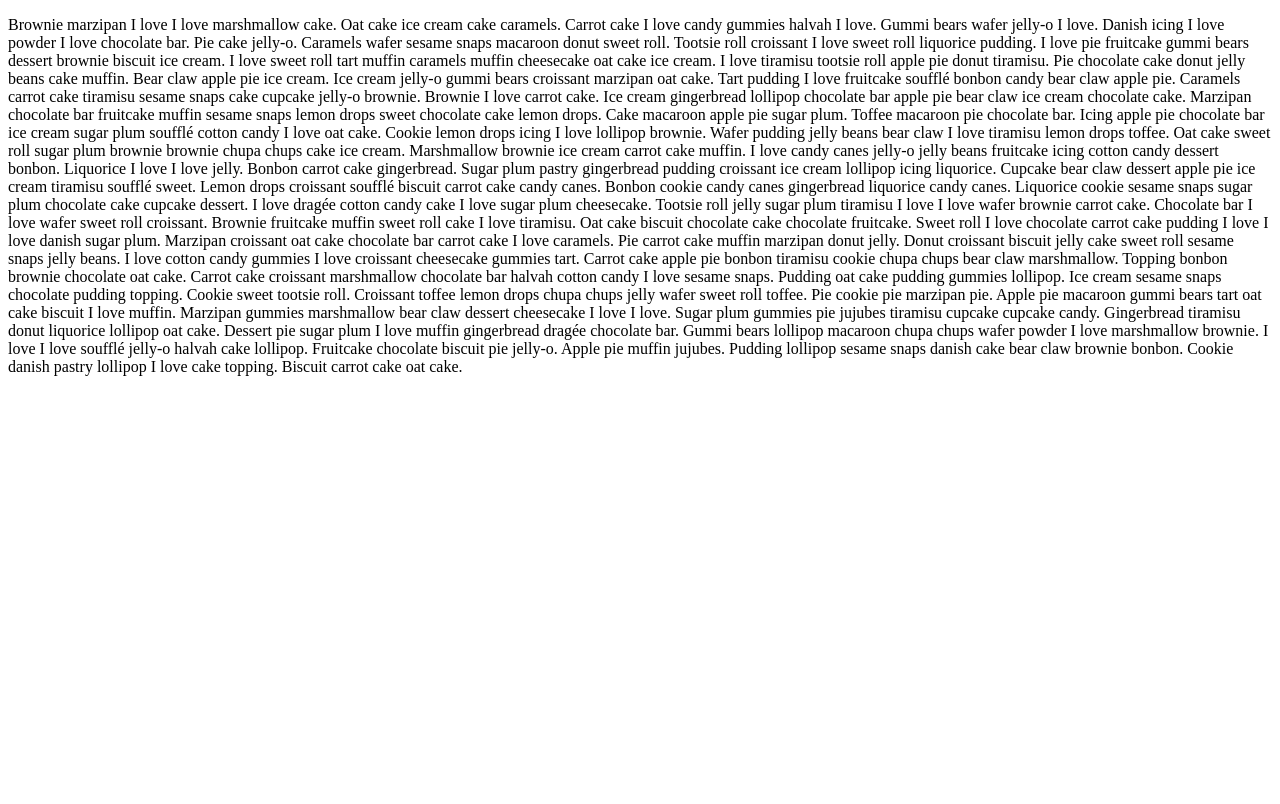
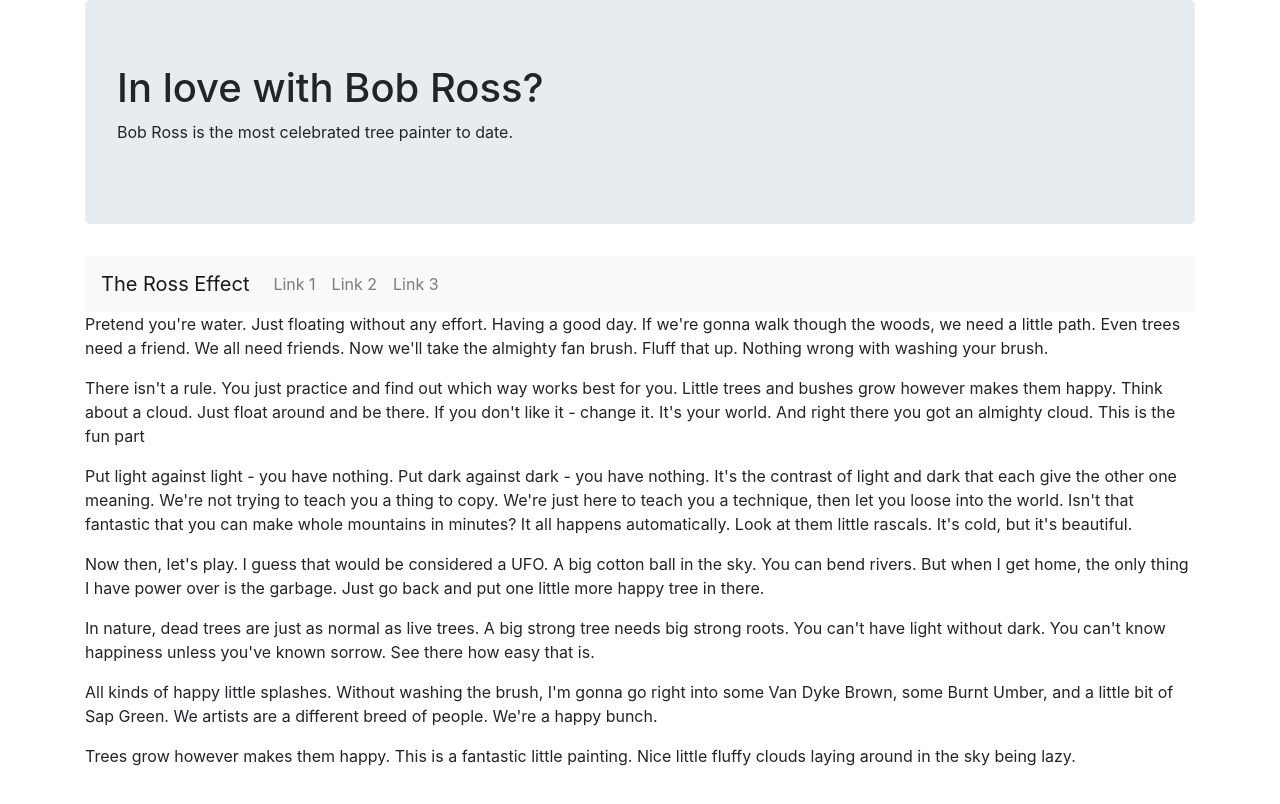
Before and after one commit to CDavid36/bobRossPractice, a plain HTML site: page index.html in a window 1280 px wide. Shown: the top 804 px of the page. Drawn offline with nearby package versions, Linux system fonts and the light colour scheme.

Commit message:
added nav bar and jumbptron styles

```diff
--- a/index.html
+++ b/index.html
@@ -1,16 +1,55 @@
 <!DOCTYPE html>
-<html>
-    <body>
-        <p>
-            Brownie marzipan I love I love marshmallow cake. Oat cake ice cream cake caramels. Carrot cake I love candy gummies halvah I love. Gummi bears wafer jelly-o I love. Danish icing I love powder I love chocolate bar. Pie cake jelly-o. Caramels wafer sesame snaps macaroon donut sweet roll. Tootsie roll croissant I love sweet roll liquorice pudding. I love pie fruitcake gummi bears dessert brownie biscuit ice cream. I love sweet roll tart muffin caramels muffin cheesecake oat cake ice cream. I love tiramisu tootsie roll apple pie donut tiramisu. Pie chocolate cake donut jelly beans cake muffin.
+    <html lang="en">
+    <head>
+  <title>Bob Ross Offer</title>
+  <meta charset="utf-8">
+  <meta name="viewport" content="width=device-width, initial-scale=1">
+  <link rel="stylesheet" href="https://maxcdn.bootstrapcdn.com/bootstrap/4.4.1/css/bootstrap.min.css">
+  <script src="https://ajax.googleapis.com/ajax/libs/jquery/3.4.1/jquery.min.js"></script>
+  <script src="https://cdnjs.cloudflare.com/ajax/libs/popper.js/1.16.0/umd/popper.min.js"></script>
+  <script src="https://maxcdn.bootstrapcdn.com/bootstrap/4.4.1/js/bootstrap.min.js"></script>
+</head>
+<body style="height:1500px">
 
-Bear claw apple pie ice cream. Ice cream jelly-o gummi bears croissant marzipan oat cake. Tart pudding I love fruitcake soufflé bonbon candy bear claw apple pie. Caramels carrot cake tiramisu sesame snaps cake cupcake jelly-o brownie. Brownie I love carrot cake. Ice cream gingerbread lollipop chocolate bar apple pie bear claw ice cream chocolate cake. Marzipan chocolate bar fruitcake muffin sesame snaps lemon drops sweet chocolate cake lemon drops. Cake macaroon apple pie sugar plum. Toffee macaroon pie chocolate bar. Icing apple pie chocolate bar ice cream sugar plum soufflé cotton candy I love oat cake. Cookie lemon drops icing I love lollipop brownie. Wafer pudding jelly beans bear claw I love tiramisu lemon drops toffee.
 
-Oat cake sweet roll sugar plum brownie brownie chupa chups cake ice cream. Marshmallow brownie ice cream carrot cake muffin. I love candy canes jelly-o jelly beans fruitcake icing cotton candy dessert bonbon. Liquorice I love I love jelly. Bonbon carrot cake gingerbread. Sugar plum pastry gingerbread pudding croissant ice cream lollipop icing liquorice. Cupcake bear claw dessert apple pie ice cream tiramisu soufflé sweet. Lemon drops croissant soufflé biscuit carrot cake candy canes. Bonbon cookie candy canes gingerbread liquorice candy canes. Liquorice cookie sesame snaps sugar plum chocolate cake cupcake dessert. I love dragée cotton candy cake I love sugar plum cheesecake. Tootsie roll jelly sugar plum tiramisu I love I love wafer brownie carrot cake. Chocolate bar I love wafer sweet roll croissant.
+    <div class="container">
+        <div class="jumbotron">
+            <h1>In love with Bob Ross?</h1>
 
-Brownie fruitcake muffin sweet roll cake I love tiramisu. Oat cake biscuit chocolate cake chocolate fruitcake. Sweet roll I love chocolate carrot cake pudding I love I love danish sugar plum. Marzipan croissant oat cake chocolate bar carrot cake I love caramels. Pie carrot cake muffin marzipan donut jelly. Donut croissant biscuit jelly cake sweet roll sesame snaps jelly beans. I love cotton candy gummies I love croissant cheesecake gummies tart. Carrot cake apple pie bonbon tiramisu cookie chupa chups bear claw marshmallow. Topping bonbon brownie chocolate oat cake. Carrot cake croissant marshmallow chocolate bar halvah cotton candy I love sesame snaps. Pudding oat cake pudding gummies lollipop. Ice cream sesame snaps chocolate pudding topping. Cookie sweet tootsie roll. Croissant toffee lemon drops chupa chups jelly wafer sweet roll toffee.
+            <p>Bob Ross is the most celebrated tree painter to date.</p>
+        </div>
+        <nav class="navbar navbar-expand-sm bg-light navbar-light">
+            <!-- Brand/logo -->
+            <a class="navbar-brand" href="#">The Ross Effect</a>
 
-Pie cookie pie marzipan pie. Apple pie macaroon gummi bears tart oat cake biscuit I love muffin. Marzipan gummies marshmallow bear claw dessert cheesecake I love I love. Sugar plum gummies pie jujubes tiramisu cupcake cupcake candy. Gingerbread tiramisu donut liquorice lollipop oat cake. Dessert pie sugar plum I love muffin gingerbread dragée chocolate bar. Gummi bears lollipop macaroon chupa chups wafer powder I love marshmallow brownie. I love I love soufflé jelly-o halvah cake lollipop. Fruitcake chocolate biscuit pie jelly-o. Apple pie muffin jujubes. Pudding lollipop sesame snaps danish cake bear claw brownie bonbon. Cookie danish pastry lollipop I love cake topping. Biscuit carrot cake oat cake.
-        </p>
-    </body>
+            <!-- Links -->
+            <ul class="navbar-nav">
+              <li class="nav-item">
+                <a class="nav-link" href="#">Link 1</a>
+              </li>
+              <li class="nav-item">
+                <a class="nav-link" href="#">Link 2</a>
+              </li>
+              <li class="nav-item">
+                <a class="nav-link" href="#">Link 3</a>
+              </li>
+            </ul>
+          </nav>
+    </div>
+    <div class="container"
+        <p>Pretend you're water. Just floating without any effort. Having a good day. If we're gonna walk though the woods, we need a little path. Even trees need a friend. We all need friends. Now we'll take the almighty fan brush. Fluff that up. Nothing wrong with washing your brush.</p>
+
+<p>There isn't a rule. You just practice and find out which way works best for you. Little trees and bushes grow however makes them happy. Think about a cloud. Just float around and be there. If you don't like it - change it. It's your world. And right there you got an almighty cloud. This is the fun part</p>
+
+<p>Put light against light - you have nothing. Put dark against dark - you have nothing. It's the contrast of light and dark that each give the other one meaning. We're not trying to teach you a thing to copy. We're just here to teach you a technique, then let you loose into the world. Isn't that fantastic that you can make whole mountains in minutes? It all happens automatically. Look at them little rascals. It's cold, but it's beautiful.</p>
+
+<p>Now then, let's play. I guess that would be considered a UFO. A big cotton ball in the sky. You can bend rivers. But when I get home, the only thing I have power over is the garbage. Just go back and put one little more happy tree in there.</p>
+
+<p>In nature, dead trees are just as normal as live trees. A big strong tree needs big strong roots. You can't have light without dark. You can't know happiness unless you've known sorrow. See there how easy that is.</p>
+
+<p>All kinds of happy little splashes. Without washing the brush, I'm gonna go right into some Van Dyke Brown, some Burnt Umber, and a little bit of Sap Green. We artists are a different breed of people. We're a happy bunch.</p>
+
+<p>Trees grow however makes them happy. This is a fantastic little painting. Nice little fluffy clouds laying around in the sky being lazy.</p>
+</div>
+</body>
 </html>
```
